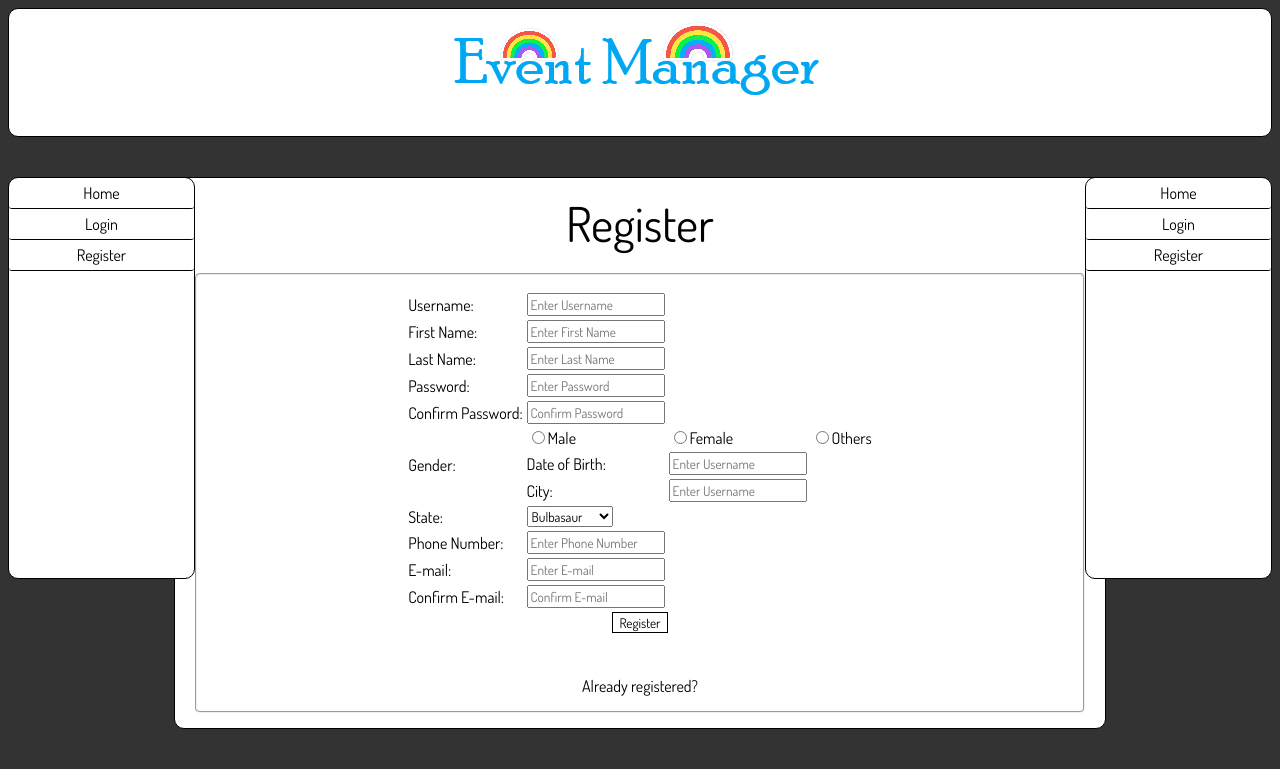
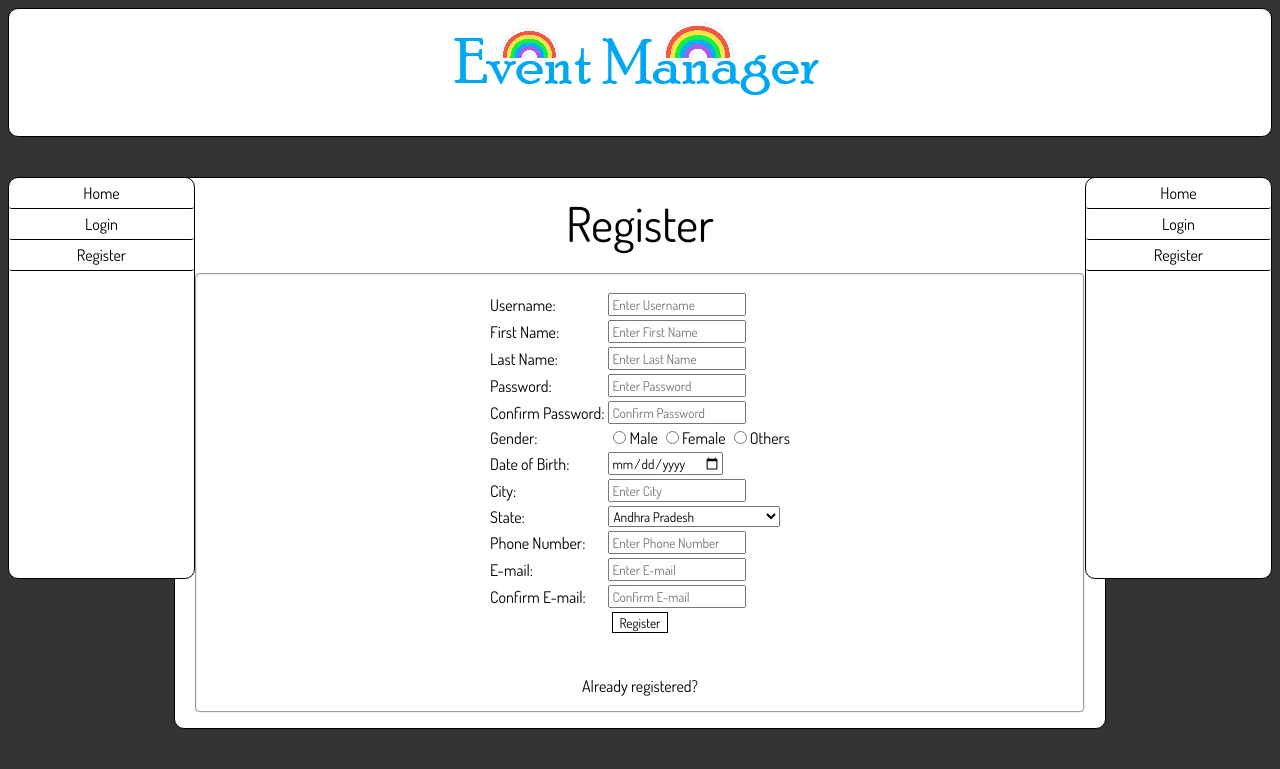
Before and after one commit to AdityaSha256/eventm, a PHP site: page /register.php in a window 1280 px wide. Shown: the top 769 px of the page. Run offline with PHP 8.4, Linux system fonts and the light colour scheme.

Commit message:
Add files via upload

```diff
--- /dev/null
+++ b/eventlist.php
@@ -0,0 +1,3 @@
+<?php require 'header.php';?>
+
+<?php require 'footer.php';?>
--- a/eventm.sql
+++ b/eventm.sql
@@ -3,7 +3,7 @@
 -- https://www.phpmyadmin.net/
 --
 -- Host: 127.0.0.1
--- Generation Time: Dec 26, 2021 at 08:55 PM
+-- Generation Time: Dec 26, 2021 at 09:45 PM
 -- Server version: 5.7.17
 -- PHP Version: 7.1.3
 
@@ -88,7 +88,6 @@ CREATE TABLE `users` (
   `password` varchar(300) NOT NULL,
   `lname` varchar(90) NOT NULL,
   `fname` varchar(90) NOT NULL,
-  `age` int(11) NOT NULL,
   `gender` varchar(450) NOT NULL,
   `dob` int(11) NOT NULL,
   `city` varchar(90) NOT NULL DEFAULT 'Jaipur',
--- a/index.php
+++ b/index.php
@@ -1,5 +1,5 @@
 <?php require 'header.php';
-if (isset($_SESSION['id'])) { header('Location: news.php'); }
+if (isset($_SESSION['id'])) { header('Location: eventlist.php'); }
 ?>
 Welcome to the Event Management System!
 <?php require 'footer.php';?>
--- a/login.php
+++ b/login.php
@@ -1,10 +1,10 @@
 <?php require 'header.php';?>
 <?php
-if (isset($_SESSION['id'])) { header('Location: news.php'); }
+if (isset($_SESSION['id'])) { header('Location: eventlist.php'); }
 if (isset($_POST['submit'], $_POST['username'], $_POST['password'])) {
 	$user = (string) $_POST['username'];
 	$pass = (string) $_POST['password'];
-	$hashed_password = password_hash($_POST['password'], PASSWORD_BCRYPT, ['salt'=>'3d9kL01vOpQMTY952Jk13j', 'cost'=>15]);
+$hashed_password = password_hash($_POST['password'], PASSWORD_BCRYPT /*['salt'=>'3d9kL01vOpQMTY952Jk13j', 'cost'=>15]*/);
 	$q = $db->prepare("select * from users where username=?");
 	$q->bindParam(1, $user);
 	$q->execute();
@@ -14,7 +14,7 @@ if (isset($_POST['submit'], $_POST['username'], $_POST['password'])) {
 			if (password_verify($pass, $r['password'])) {
 				$_SESSION['id'] = $r['id'];
 				changeTime($db, $_SESSION['id']);
-				header('Location: news.php');
+				header('Location: eventlist.php');
 			} else {
 				echo 'Sorry, your password is not valid.<br /><br />';
 			}
--- a/main.css
+++ b/main.css
@@ -1,3 +1,8 @@
+@media only screen and (max-width: 1100px) {
+  .left, .right {
+    display:none;
+  }
+}
 * {
 font-family: 'Dosis', sans-serif;
 }
--- a/register.php
+++ b/register.php
@@ -1,6 +1,6 @@
 <?php require 'header.php';?>
 <?php
-if (isset($_SESSION['id'])) { header('Location: news.php'); }
+if (isset($_SESSION['id'])) { header('Location: eventlist.php'); }
 
 if (
 	(
@@ -24,27 +24,35 @@ if (
 	if (	!empty($_POST['username']) &&
 			!empty($_POST['password']) &&
 			!empty($_POST['confirm-p']) &&
+			!empty($_POST['fname']) &&
+			!empty($_POST['lname']) &&
+			!empty($_POST['gender']) &&
+			!empty($_POST['dob']) &&
+			!empty($_POST['city']) &&
+			!empty($_POST['state']) &&
+			!empty($_POST['email']) &&
 			!empty($_POST['confirm-e']) &&
-			!empty($_POST['email']) &&
-			!empty($_POST['avatar']) &&
-			!empty($_POST['starter'])
+			!empty($_POST['phone'])
 	) {
 			$username = (string) $_POST['username'];
 			$password = (string) $_POST['password'];
 			$cpass = (string) $_POST['confirm-p'];
 			$email = (string) $_POST['email'];
 			$cemail = (string) $_POST['confirm-e'];
-			$starter = (string) $_POST['starter'];
-			$avatar = (int) $_POST['avatar'];
-			$a = $db->prepare("select * from starters");
-			$a->execute();
-			$starterList = $a->fetch(PDO::FETCH_NUM);
+			$fname = (string) $_POST['fname'];
+			$lname = (string) $_POST['lname'];
+			$gender = (string) $_POST['gender'];
+			$city = (string) $_POST['city'];
+			$state = (string) $_POST['state'];
+			$phone = (int) $_POST['phone'];
+			$dob = (int) strtotime($_POST['dob']);
+			$stateList = array('Andhra Pradesh','Arunachal Pradesh','Assam','Bihar','Chhattisgarh','Goa','Gujarat','Haryana','Himachal Pradesh','Jammu & Kashmir','Jharkhand','Karnataka','Kerala','Madhya Pradesh','Maharashtra','Manipur','Meghalaya', 'Mizoram','Nagaland','Odisha','Punjab','Rajasthan','Sikkim','Tamil Nadu','Tripura','Uttarakhand','Uttar Pradesh','West Bengal','Andaman & Nicobar','Chandigarh','Dadra and Nagar Haveli','Daman & Diu','Delhi','Lakshadweep','Puducherry', 'Telangana');
 		if ($password != $cpass) {
 			echo 'Password and Confirmation Password do not match.<br /><br />';
 		} elseif ($email != $cemail) {
 			echo 'E-mail and Confirmation E-mail do not match.<br /><br />';
-		} elseif (!in_array($starter, $starterList)) {
-			echo 'Illegal Starter.<br /><br />';
+		} elseif (!in_array($state, $stateList)) {
+			echo 'Invalid State.<br /><br />';
 		} elseif (filter_var($email, FILTER_VALIDATE_EMAIL) === false) {
 			echo 'Invalid E-mail.<br /><br />';
 		} else {
@@ -55,14 +63,19 @@ if (
 				echo 'Username already taken!<br /><br />';
 			} else {
 			//Register
-				$hash = password_hash($_POST['password'], PASSWORD_BCRYPT, ['salt'=>'3d9kL01vOpQMTY952Jk13j', 'cost'=>15]);
+		$hash = password_hash($_POST['password'], PASSWORD_BCRYPT /*['salt'=>'3d9kL01vOpQMTY952Jk13j', 'cost'=>15]*/);
 				$time = time();
-				$q = $db->prepare("insert into users (username, password, rank, email, avatar, signature, banner, coins, lastseen) values (?,?,'Member',?,?,'None','No','0',?)");
+				$q = $db->prepare("insert into users (username, password, lname, fname, gender, dob, city, state, phone, email, currency) values (?,?,?,?,?,?,?,?,?,?,'0')");
 				$q->bindParam(1, $username);
 				$q->bindParam(2, $hash);
-				$q->bindParam(3, $email);
-				$q->bindParam(4, $avatar);
-				$q->bindParam(5, $time);
+				$q->bindParam(3, $lname);
+				$q->bindParam(4, $fname);
+				$q->bindParam(5, $gender);
+				$q->bindParam(6, $dob);
+				$q->bindParam(7, $city);
+				$q->bindParam(8, $state);
+				$q->bindParam(9, $phone);
+				$q->bindParam(10, $email);
 				$q->execute();
 						//Now login
 						$q = $db->prepare("select * from users where username=?");
@@ -73,7 +86,7 @@ if (
 							$r = $q->fetch();
 							if (password_verify($password, $r['password'])) {
 								$_SESSION['id'] = $r['id'];
-								header('Location: news.php');
+								header('Location: eventlist.php');
 							} else {
 								echo 'We tried to log you in after registering but it looks like your password is not valid.<br /><br />';
 							}
@@ -96,37 +109,49 @@ if (
 <tr><td>Last Name:</td><td><input type="text" name="lname" placeholder="Enter Last Name" maxlength="60" /></td></tr>
 <tr><td>Password:</td><td><input type="password" name="password" placeholder="Enter Password" maxlength="60" /></td></tr>
 <tr><td>Confirm Password:</td><td><input type="password" name="confirm-p" placeholder="Confirm Password" maxlength="60" /></td></tr>
-<tr><td rowspan="3">Gender:</td><td><input type="radio" name="gender" value="male" maxlength="60" />Male</td>
-<td><input type="radio" name="gender" value="female" maxlength="60" />Female</td>
-<td><input type="radio" name="gender" value="other" maxlength="60" />Others</td></tr>
-<tr><td>Date of Birth:</td><td><input type="text" name="username" placeholder="Enter Username" maxlength="60" /></td></tr>
-<tr><td>City:</td><td><input type="text" name="username" placeholder="Enter Username" maxlength="60" /></td></tr>
+<tr><td>Gender:</td><td><input type="radio" name="gender" value="male" maxlength="60" />Male
+<input type="radio" name="gender" value="female" maxlength="60" />Female
+<input type="radio" name="gender" value="other" maxlength="60" />Others</td></tr>
+<tr><td>Date of Birth:</td><td><input type="date" name="dob" /></td></tr>
+<tr><td>City:</td><td><input type="text" name="city" placeholder="Enter City" maxlength="60" /></td></tr>
 <tr><td>State:</td><td>
 <select name="state">
-	<optgroup label="Andhra Pradesh">Andhra Pradesh</optgroup>
-		<option value="Bulbasaur">Bulbasaur</option>
-		<option value="Charmander">Charmander</option>
-		<option value="Squirtle">Squirtle</option>
-	<optgroup label="Johto">Johto</optgroup>
-		<option value="Chikorita">Chikorita</option>
-		<option value="Cyndaquil">Cyndaquil</option>
-		<option value="Totodile">Totodile</option>
-	<optgroup label="Hoenn">Hoenn</optgroup>
-		<option value="Treecko">Treecko</option>
-		<option value="Torchic">Torchic</option>
-		<option value="Mudkip">Mudkip</option>
-	<optgroup label="Sinnoh">Sinnoh</optgroup>
-		<option value="Turtwig">Turtwig</option>
-		<option value="Chimchar">Chimchar</option>
-		<option value="Piplup">Piplup</option>
-	<optgroup label="Unova">Unova</optgroup>
-		<option value="Snivy">Snivy</option>
-		<option value="Tepig">Tepig</option>
-		<option value="Oshawott">Oshawott</option>
-	<optgroup label="Kalos">Kalos</optgroup>
-		<option value="Chespin">Chespin</option>
-		<option value="Fennekin">Fennekin</option>
-		<option value="Froakie">Froakie</option>
+	<option value="Andhra Pradesh">Andhra Pradesh</option>
+	<option value="Andaman and Nicobar">Andaman and Nicobar Islands</option>
+	<option value="Arunachal Pradesh">Arunachal Pradesh</option>
+	<option value="Assam">Assam</option>
+	<option value="Bihar">Bihar</option>
+	<option value="Chandigarh">Chandigarh</option>
+	<option value="Chhattisgarh">Chhattisgarh</option>
+	<option value="Dadar and Nagar Haveli">Dadar and Nagar Haveli</option>
+	<option value="Daman and Diu">Daman and Diu</option>
+	<option value="Delhi">Delhi</option>
+	<option value="Lakshadweep">Lakshadweep</option>
+	<option value="Puducherry">Puducherry</option>
+	<option value="Goa">Goa</option>
+	<option value="Gujarat">Gujarat</option>
+	<option value="Haryana">Haryana</option>
+	<option value="Himachal Pradesh">Himachal Pradesh</option>
+	<option value="Jammu and Kashmir">Jammu and Kashmir</option>
+	<option value="Jharkhand">Jharkhand</option>
+	<option value="Karnataka">Karnataka</option>
+	<option value="Kerala">Kerala</option>
+	<option value="Madhya Pradesh">Madhya Pradesh</option>
+	<option value="Maharashtra">Maharashtra</option>
+	<option value="Manipur">Manipur</option>
+	<option value="Meghalaya">Meghalaya</option>
+	<option value="Mizoram">Mizoram</option>
+	<option value="Nagaland">Nagaland</option>
+	<option value="Odisha">Odisha</option>
+	<option value="Punjab">Punjab</option>
+	<option value="Rajasthan">Rajasthan</option>
+	<option value="Sikkim">Sikkim</option>
+	<option value="Tamil Nadu">Tamil Nadu</option>
+	<option value="Telangana">Telangana</option>
+	<option value="Tripura">Tripura</option>
+	<option value="Uttar Pradesh">Uttar Pradesh</option>
+	<option value="Uttarakhand">Uttarakhand</option>
+	<option value="West Bengal">West Bengal</option>
 </select>
 </td></tr>
 <tr><td>Phone Number:</td><td><input type="tel" name="phone" placeholder="Enter Phone Number" maxlength="15" /></td></tr>
```
Also changed, not shown: header.php (+4 -41 lines), profile.php (+7 -8 lines).
